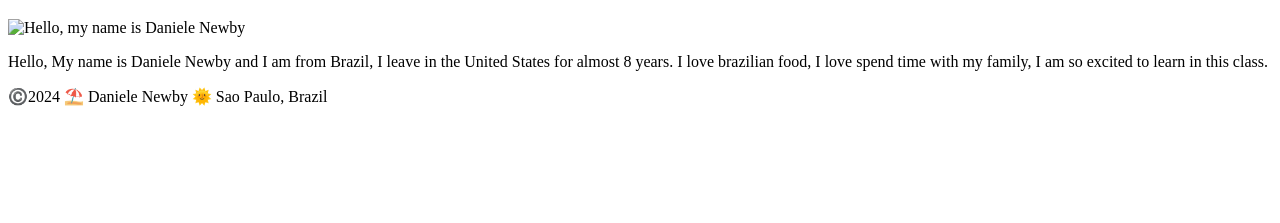
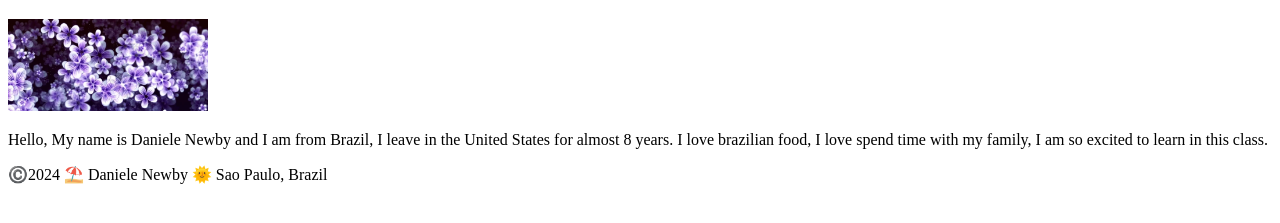
Before and after one commit to dannewbybyui1/wdd130, a plain HTML site: page index.html in a window 1280 px wide. Shown: the part 87-310 px from the top of the page. Drawn offline with Linux system fonts and the light colour scheme.

Commit message:
update img

```diff
--- a/index.html
+++ b/index.html
@@ -14,7 +14,7 @@
     </header>
     <main>
         <h1> Daniele Newby | WDD130</h1>
-        <img src="images/profile.jpn" alt="Hello, my name is Daniele Newby" width="200">
+        <img src="image/profile.png" alt="Hello, my name is Daniele Newby" width="200">
         <p>Hello, My name is Daniele Newby and I am from Brazil, I leave in the United States for almost 8 years. I love brazilian food, I love spend time with my family, I am so excited to learn in this class.</p>
     </main>
     <footer>
```
